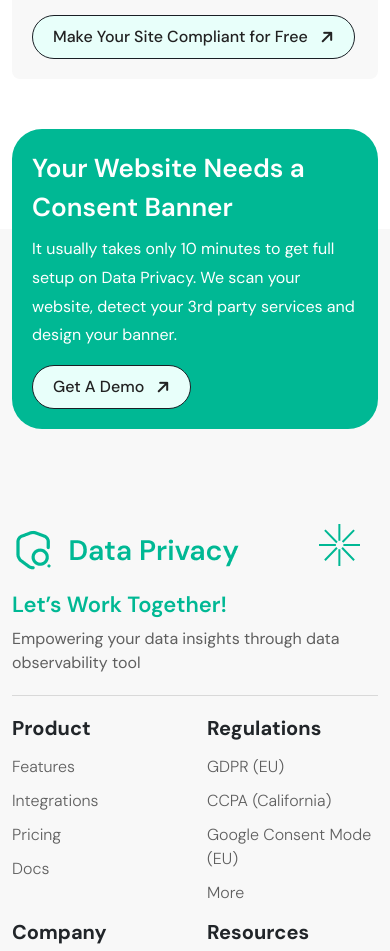
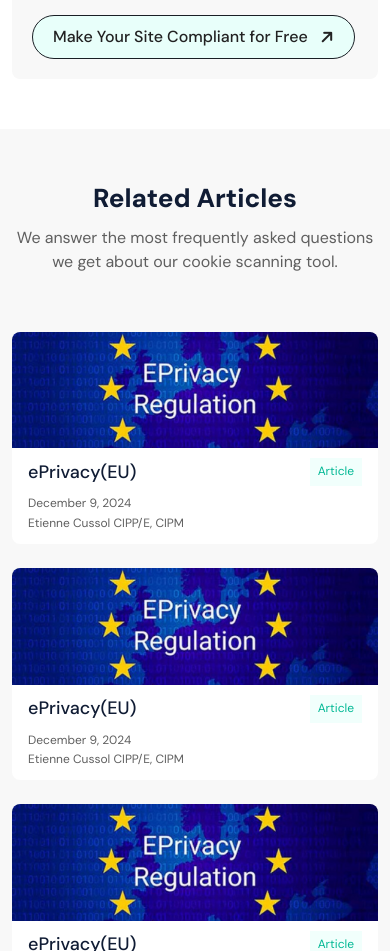
Before and after one commit to rashminumaretiya/Data-Privacy, a plain HTML site: page regulation.html in a window 390 px wide. Shown: the part 7000-7951 px from the top of the page. Drawn offline with nearby package versions, Linux system fonts and the light colour scheme; files that its build step writes are made by us from their sources.

Commit message:
regulation page releted articles design

```diff
--- a/regulation.html
+++ b/regulation.html
@@ -95,8 +95,10 @@
                             <h6 class="head">Table of Content</h6>
                             <ul>
                                 <li><a class="scroll-link" href="#eu-cookie-law">What Is the EU Cookie Law?</a></li>
-                                <li><a class="scroll-link" href="#comply-cookie-law">How to Comply With the Cookie Law</a></li>
-                                <li><a class="scroll-link" href="#cookie-penalty">Penalties for Noncompliance With Cookie Law</a></li>
+                                <li><a class="scroll-link" href="#comply-cookie-law">How to Comply With the Cookie
+                                        Law</a></li>
+                                <li><a class="scroll-link" href="#cookie-penalty">Penalties for Noncompliance With
+                                        Cookie Law</a></li>
                                 <li><a class="scroll-link" href="#us-cookie">Is There a Cookie Law in the US?</a></li>
                                 <li><a class="scroll-link" href="#">Is There a UK Cookie Law?</a></li>
                                 <li><a class="scroll-link" href="#cookie-faq">Cookie Law FAQs</a></li>
@@ -270,13 +272,10 @@
                                 </div>
                                 <div class="url-box">
                                     <h4>Enter Your Website URL</h4>
-                                    <p>In order to help you create a cookie solution that is GDPR and Cookie Law compliant, we must first scan your website for cookies.</p>
+                                    <p>In order to help you create a cookie solution that is GDPR and Cookie Law
+                                        compliant, we must first scan your website for cookies.</p>
                                     <div class="input-main">
-                                        <input
-                                        type="text"
-                                        placeholder="Enter Your Website URL"
-                                        class="form-control"
-                                      />
+                                        <input type="text" placeholder="Enter Your Website URL" class="form-control" />
                                         <a href="#" class="btn btn-primary">
                                             <span>Check Cookie</span>
                                             <i class="fa-solid fa-arrow-right"></i>
@@ -285,21 +284,88 @@
                                 </div>
                             </div>
                             <h3 class="sm-heading" id="cookie-faq">The CCPA or “California Cookie Law”</h3>
-                            <p>The EU cookie law applies to every website with visitors from the EU, regardless of where your business is located. This means that you must comply with the EU cookie law if:</p>
+                            <p>The EU cookie law applies to every website with visitors from the EU, regardless of where
+                                your business is located. This means that you must comply with the EU cookie law if:</p>
                             <ul>
                                 <li>Your website uses cookies</li>
                                 <li>You process and store the data of EU citizens</li>
                             </ul>
-                            <p>Furthermore, to cover your bases, you should also follow the EU cookie rules even if you don’t have any EU visitors since you may receive traffic from the EU in the future.</p>
+                            <p>Furthermore, to cover your bases, you should also follow the EU cookie rules even if you
+                                don’t have any EU visitors since you may receive traffic from the EU in the future.</p>
                             <div class="bg-primary-light">
-                                <p>Our free <a href="https://termly.io/products/cookie-consent-manager/">Cookie Consent Manager</a> makes it easy to comply with all cookie law requirements.</p>
+                                <p>Our free <a href="https://termly.io/products/cookie-consent-manager/">Cookie Consent
+                                        Manager</a> makes it easy to comply with all cookie law requirements.</p>
                             </div>
                             <h3 class="sm-heading" id="summary">Summary</h3>
-                            <p>The EU cookie law, also known as the ePrivacy Directive, is privacy legislation that requires sites to get consent from visitors before placing cookies on their devices.</p>
-                            <p>Along with the GDPR, the EU cookie law places strict requirements on sites that deal with the personal information of EU citizens. Failing to comply with the EU cookie law can lead to fines and criminal charges.</p>
+                            <p>The EU cookie law, also known as the ePrivacy Directive, is privacy legislation that
+                                requires sites to get consent from visitors before placing cookies on their devices.</p>
+                            <p>Along with the GDPR, the EU cookie law places strict requirements on sites that deal with
+                                the personal information of EU citizens. Failing to comply with the EU cookie law can
+                                lead to fines and criminal charges.</p>
                         </div>
                     </div>
                 </div>
+            </div>
+        </div>
+    </div>
+
+    <div class="releted-article-main pt-100 pb-100">
+        <div class="container">
+            <div class="text-center heading">
+                <h2 class="md-heading">Related Articles</h2>
+                <p>We answer the most frequently asked questions we get about our cookie scanning tool.</p>
+            </div>
+            <div class="row row-gap-4">
+                <div class="col-12 col-sm-6 col-lg-4">
+                    <div class="cstm-card">
+                        <div class="card-image">
+                            <img src="./assets/images/article-image.png" alt="">
+                        </div>
+                        <div class="card-content">
+                            <div class="head d-flex align-items-center justify-content-between">
+                                <h6>ePrivacy(EU)</h6>
+                                <span class="label">Article</span>
+                            </div>
+                            <span class="description">December 9, 2024</span>
+                            <span class="description">Etienne Cussol CIPP/E, CIPM</span>
+                        </div>
+                    </div>
+                </div>
+                <div class="col-12 col-sm-6 col-lg-4">
+                    <div class="cstm-card">
+                        <div class="card-image">
+                            <img src="./assets/images/article-image.png" alt="">
+                        </div>
+                        <div class="card-content">
+                            <div class="head d-flex align-items-center justify-content-between">
+                                <h6>ePrivacy(EU)</h6>
+                                <span class="label">Article</span>
+                            </div>
+                            <span class="description">December 9, 2024</span>
+                            <span class="description">Etienne Cussol CIPP/E, CIPM</span>
+                        </div>
+                    </div>
+                </div>
+                <div class="col-12 col-sm-6 col-lg-4">
+                    <div class="cstm-card">
+                        <div class="card-image">
+                            <img src="./assets/images/article-image.png" alt="">
+                        </div>
+                        <div class="card-content">
+                            <div class="head d-flex align-items-center justify-content-between">
+                                <h6>ePrivacy(EU)</h6>
+                                <span class="label">Article</span>
+                            </div>
+                            <span class="description">December 9, 2024</span>
+                            <span class="description">Etienne Cussol CIPP/E, CIPM</span>
+                        </div>
+                    </div>
+                </div>
+            </div>
+            <div class="text-center">
+                <a href="#" type="button" class="btn btn-primary">
+                    <span>Explore more resources</span> <i class="fa-solid fa-arrow-right"></i>
+                </a>
             </div>
         </div>
     </div>
--- a/styles/style.scss
+++ b/styles/style.scss
@@ -210,6 +210,15 @@
   }
   @media screen and (max-width: 767px) {
     padding-top: 50px;
+  }
+}
+.pb-100 {
+  padding-bottom: 100px;
+  @media screen and (max-width: 991px) {
+    padding-bottom: 80px;
+  }
+  @media screen and (max-width: 767px) {
+    padding-bottom: 50px;
   }
 }
 .pt-150 {
@@ -1988,3 +1997,65 @@
     }
   }
 }
+
+.releted-article-main{
+  background-color: $gray-200;
+  margin-bottom: 150px;
+  @media screen and (max-width: 991px) {
+    margin-bottom: 80px;
+  }
+  @media screen and (max-width: 767px) {
+    margin-bottom: 50px;
+  }
+  .heading{
+    margin-bottom: 58px;
+  }
+  .cstm-card{
+    border-radius: 8px;
+    overflow: hidden;
+    background-color: $white;
+    .card-image{
+      max-height: 155px;
+      height: 100%;
+      img{
+        height: 100%;
+        width: 100%;
+        object-fit: cover;
+      }
+    }
+    .card-content{
+      padding: 15px 30px;
+      @media screen and (max-width: 575px) {
+        padding: 10px 16px;
+      }
+      .head{
+        margin-bottom: 8px;
+        h6{
+          color:  $dark-gray;
+          font-size: 20px;
+          line-height: 1.5;
+          margin-bottom: 0;
+          @media screen and (max-width: 991px) {
+            font-size: 18px;
+          }
+        }
+        span{
+          color: $primary;
+          padding: 4px 8px;
+          background-color: #F1FFFC;
+          font-size: 12px;
+          line-height: 1.66;
+        }
+      }
+      .description{
+        display: block;
+        color: $gray;
+        font-size: 12px;
+        line-height: 1.66;
+      }
+    }
+  }
+  .btn-primary{
+    margin-top: 50px;
+  }
+}
```
Also changed, not shown: assets/images/article-image.png (added). Lines whose indentation alone changed are shown as unchanged.
